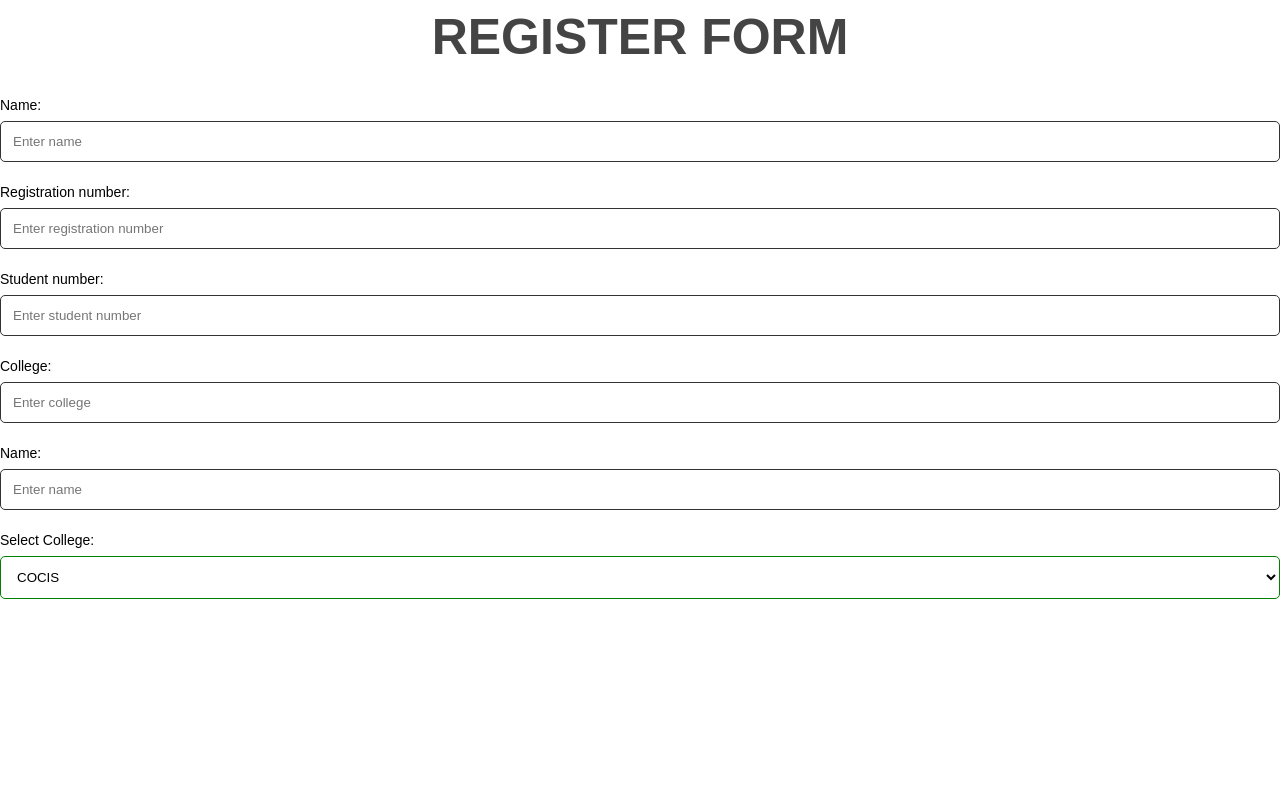
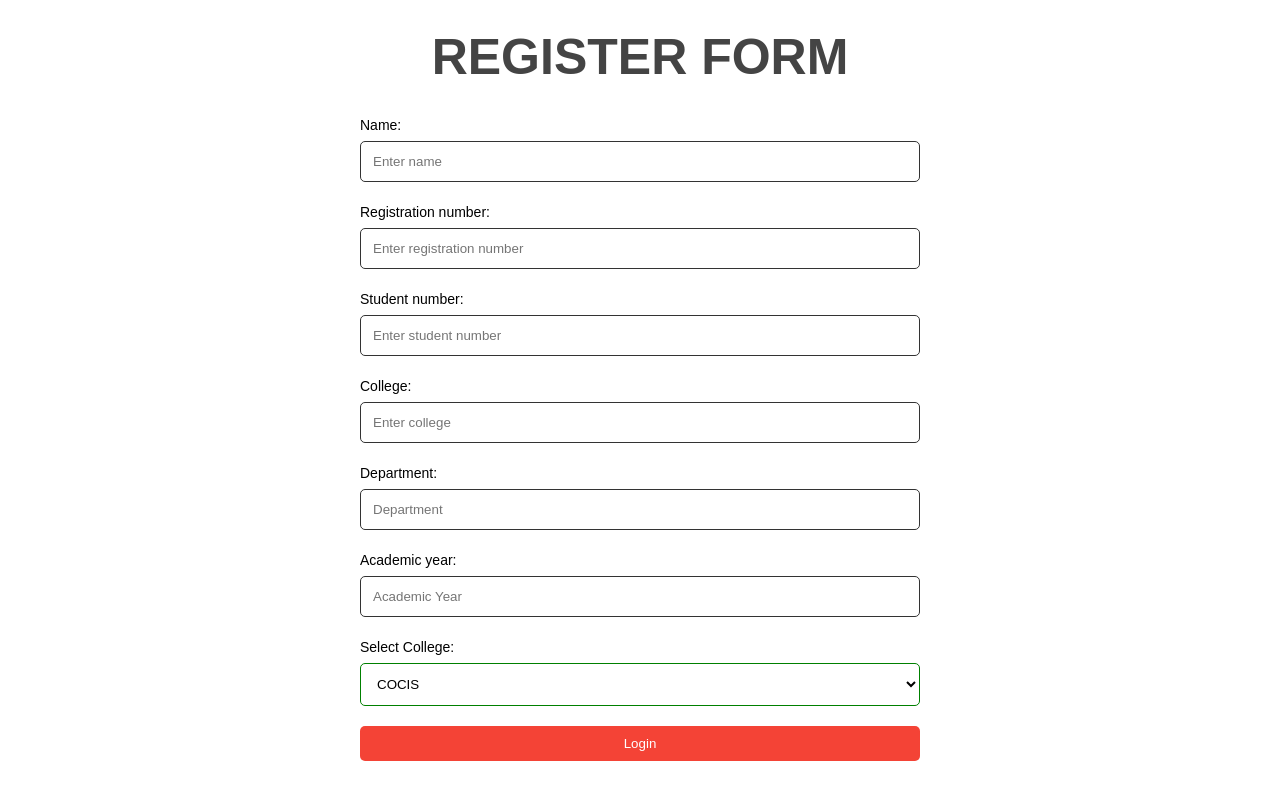
Before and after one commit to SekibaalaMark/academic_issue_tracking, a React (Vite) app in the folder Frontend/: page /register in a window 1280 px wide. Built offline with nearby package versions, Linux system fonts and the light colour scheme.

Commit message:
Installed packages  for react-router-dom

```diff
--- a/Frontend/src/main.jsx
+++ b/Frontend/src/main.jsx
@@ -28,6 +28,7 @@ root.render(
       <Route path="/students" element={<Students />} />
       <Route path="/lecturers" element={<Lecturers />} />
       <Route path="/academic-registrar" element={<AcademicRegistrar />} />
+
     </Routes>
   </Router>
 );
--- a/Frontend/src/pages/RegisterForm.jsx
+++ b/Frontend/src/pages/RegisterForm.jsx
@@ -1,13 +1,16 @@
+import Button from "../ui/Button";
 import Form from "../ui/Form";
 import FormRow from "../ui/FormRow";
 import Input from "../ui/Input";
 import Option from "../ui/Option";
 import Select from "../ui/Select";
 import { H2 } from "./Login";
+import styles from "./register.module.css";
 
 function RegisterForm() {
   return (
-    <Form>
+    <div className={styles.registerForm}>
+    <Form >
       <H2>REGISTER FORM</H2>
       <FormRow label="Name">
         <Input placeholder="Enter name" required />
@@ -21,8 +24,11 @@ function RegisterForm() {
       <FormRow label="College">
         <Input placeholder="Enter college" required />
       </FormRow>
-      <FormRow label="Name">
-        <Input placeholder="Enter name" required />
+      <FormRow label="Department">
+        <Input placeholder="Department" required />
+      </FormRow>
+      <FormRow label="Academic year">
+        <Input placeholder="Academic Year" required />
       </FormRow>
       <FormRow label="Select College">
         <Select>
@@ -32,7 +38,9 @@ function RegisterForm() {
           <Option>COBAMS</Option>
         </Select>
       </FormRow>
+      <Button>Login</Button>
     </Form>
+    </div>
   );
 }
 
--- /dev/null
+++ b/Frontend/src/pages/register.module.css
@@ -0,0 +1,7 @@
+.registerForm {
+          padding: 20px;
+          margin-bottom: 2rem;
+          width: clamp(300px, 50%, 600px);
+          margin: 0 auto;
+          border-radius: 10px;
+}
--- a/Frontend/src/ui/StudentDashboard/StudentDashboard.jsx
+++ b/Frontend/src/ui/StudentDashboard/StudentDashboard.jsx
@@ -54,16 +54,8 @@ const StudentDashboard = () => {
       <div className="form-container">
         <h2>Student Complaint Form</h2>
         <form onSubmit={handleSubmit}>
-          <FormField label="Full Name" type="text" value={fullName} onChange={(e) => setFullName(e.target.value)} placeholder="Enter full names" required />
-          <FormField label="Registration/Student Number" type="text" value={registrationNumber} onChange={(e) => setRegistrationNumber(e.target.value)} placeholder="Enter registration/student number" required />
-          <FormField label="School/College" type="text" value={school} onChange={(e) => setSchool(e.target.value)} placeholder="Enter your school/college" required />
-          <FormField label="Department of Study" type="text" value={department} onChange={(e) => setDepartment(e.target.value)} placeholder="Enter department of study" required />
-          <FormField label="Year of Sitting" type="text" value={year} onChange={(e) => setYear(e.target.value)} placeholder="Enter year of sitting" required />
-          <FormField label="Course Unit" type="text" value={courseUnit} onChange={(e) => setCourseUnit(e.target.value)} placeholder="Enter course unit" required />
-          <FormField label="Semester" type="text" value={semester} onChange={(e) => setSemester(e.target.value)} placeholder="Enter your semester" required />
           <FormField label="Category of Complaint" type="select" value={category} onChange={(e) => setCategory(e.target.value)} options={["Academic", "Administrative", "Facility", "Other"]} required />
-          <FormField label="Date Raised" type="date" value={dateRaised} onChange={(e) => setDateRaised(e.target.value)} required />
-          <FormField label="Status" type="select" value={status} onChange={(e) => setStatus(e.target.value)} options={["Pending", "Resolved", "In Progress"]} required />
+          {/* <FormField label="Status" type="select" value={status} onChange={(e) => setStatus(e.target.value)} options={["Pending", "Resolved", "In Progress"]} required /> */}
           <div className="form-field">
             <label>Complaint Details</label>
             <textarea value={details} onChange={(e) => setDetails(e.target.value)} placeholder="Provide detailed description of your complaint" required></textarea>
```
